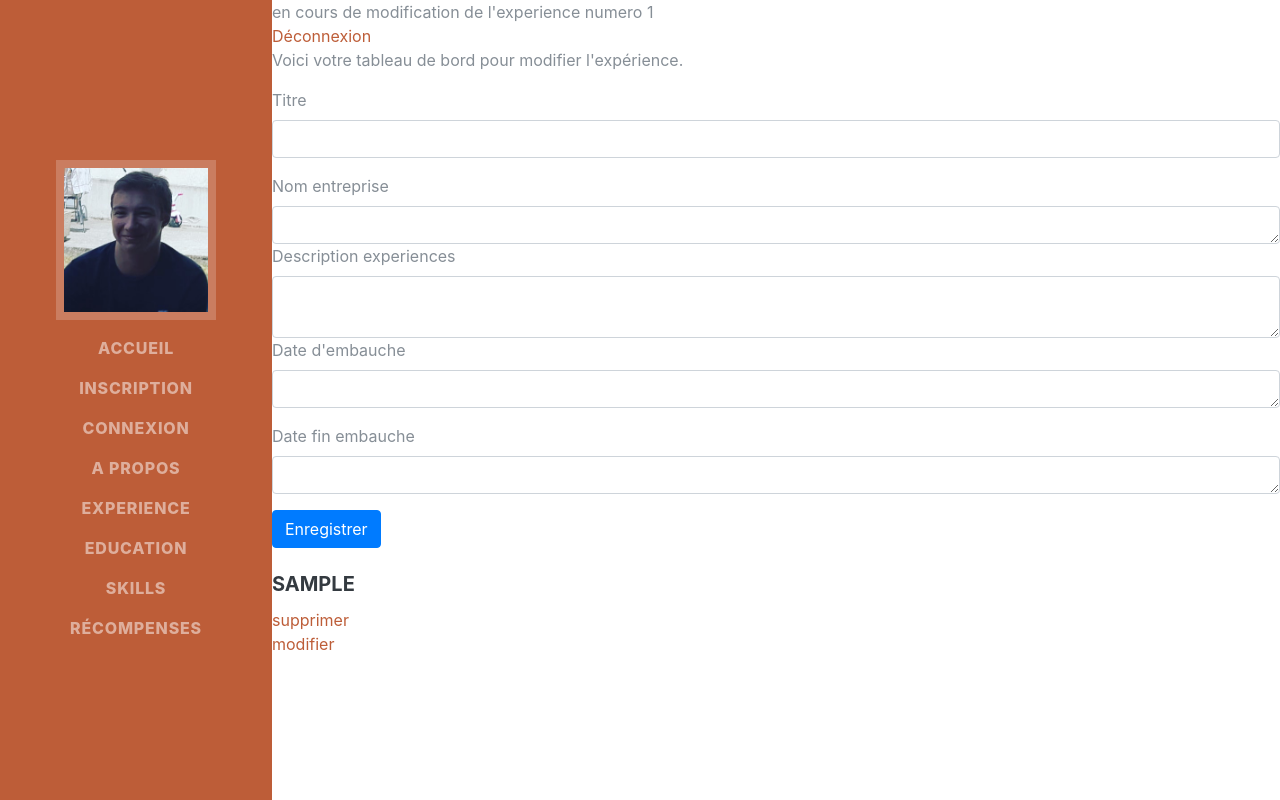
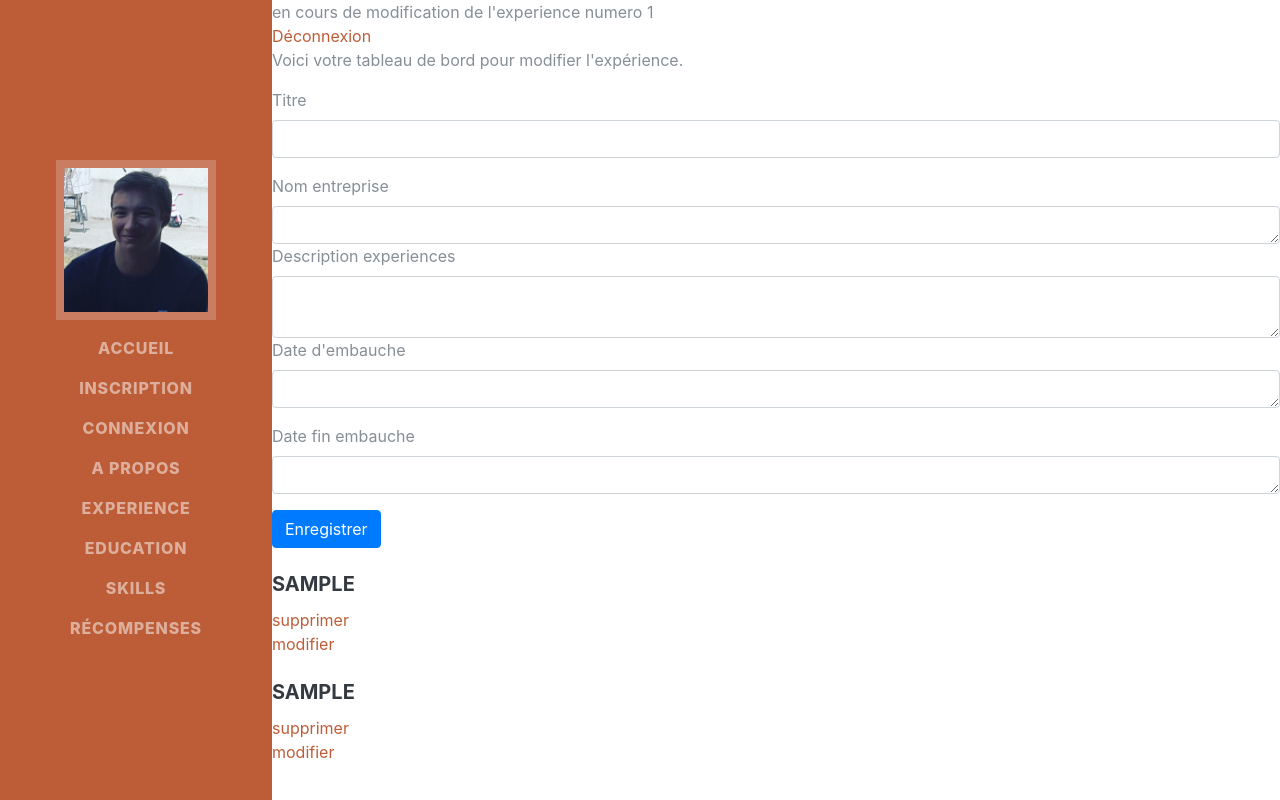
Before and after one commit to GuillaumeDupuy/CV-PHP, a PHP site: page /php/admin.php?modification=1 in a window 1280 px wide. Run offline with PHP 8.4, Linux system fonts and the light colour scheme; tables that the repository leaves empty or names only in its code hold one stand-in row (values such as "Sample post"); some web fonts are replaced.

Commit message:
Projet Fini (partie educ en bdd supp-modif)
Ajout modification et suppression des données d'Education

```diff
--- a/site_cv_eval/admin.php
+++ b/site_cv_eval/admin.php
@@ -32,6 +32,7 @@ if (!empty($_POST)) {
     if (!empty($_GET['delete'])) {
         $to_suppr = $_GET['delete'];
         $pdo->exec("DELETE FROM experiences WHERE id_experiences = $to_suppr ");
+        $pdo->exec("DELETE FROM education WHERE id_education = $to_suppr ");
     }
     if (!empty($_GET['modification'])) {
 
@@ -101,6 +102,31 @@ if (!empty($_POST)) {
 
         </div>
 
+
+    <?php } ?>
+
+
+    <?php
+    $base_de_donnee = $pdo->query("SELECT * FROM education ORDER BY id_education");
+    while ($education = $base_de_donnee->fetch(PDO::FETCH_OBJ)) { ?>
+
+        <div class="education">
+
+            <br>
+
+            <div>
+                <h5 class="card-title"><?php echo $education->ecole; ?></h5>
+            </div>
+
+            <?php echo '<a href="admin.php?delete=' . $education->id_education . '" >' ?> supprimer</a>
+
+            <br>
+
+            <?php echo '<a href="admin.php?modification=' . $education->id_education . '" >' ?> modifier</a>
+
+        </div>
+
+
     <?php } ?>
 
 
```
